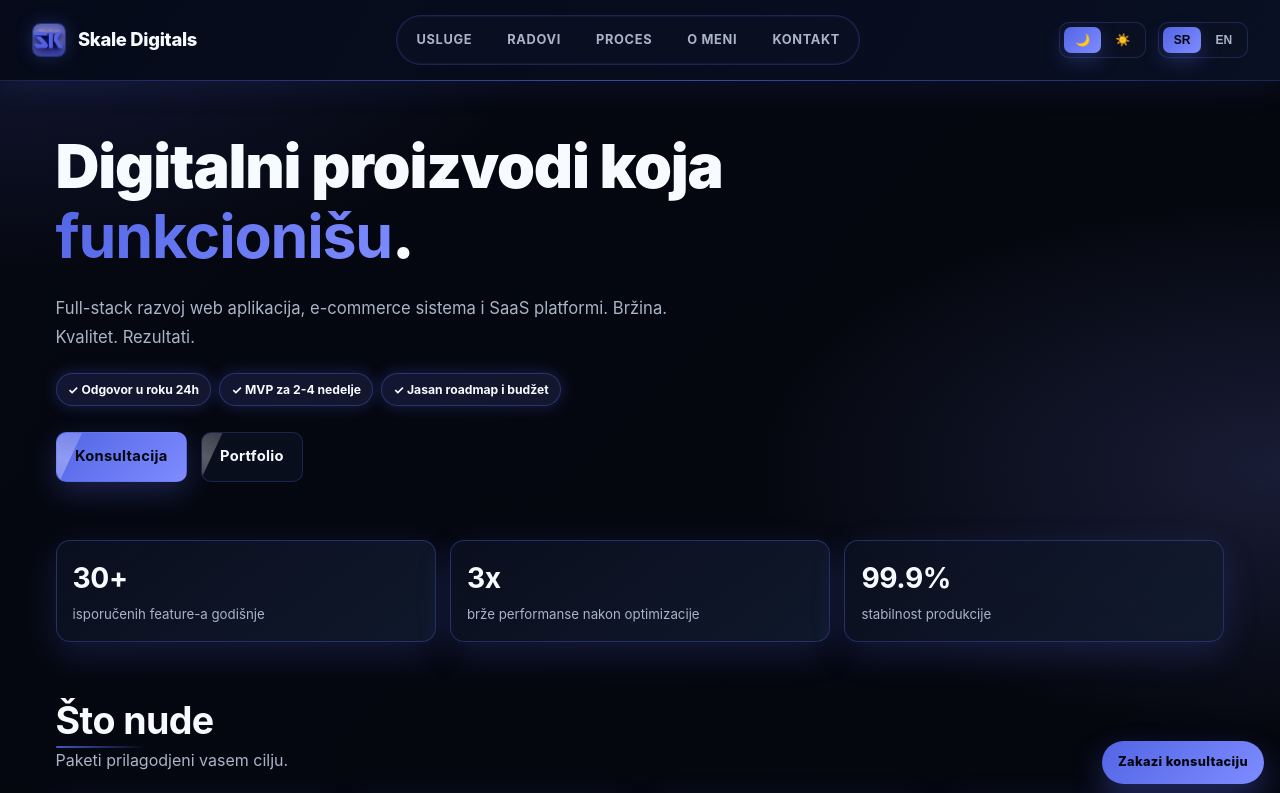
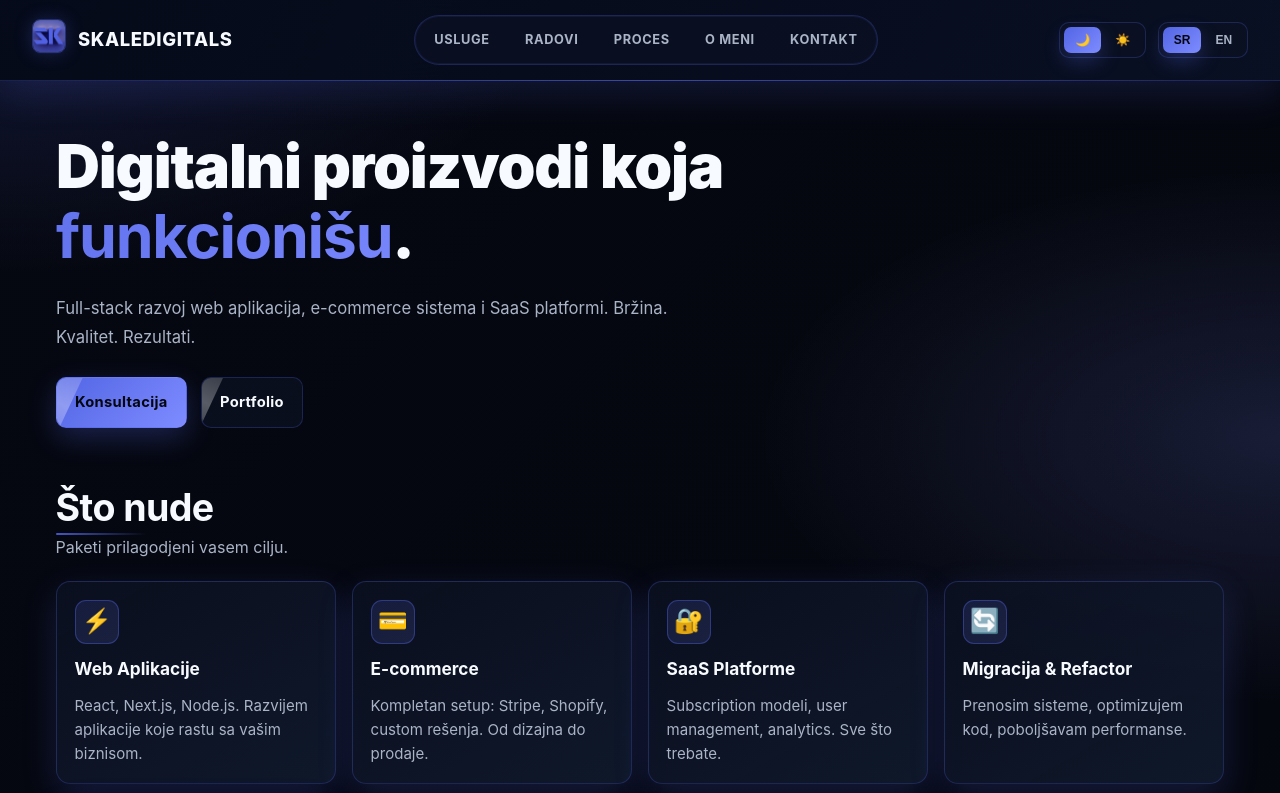
Before and after one commit to nikolaskakavac/portfolio, a React (Vite) app: page / in a window 1280 px wide. Shown: the top 793 px of the page. Built offline with nearby package versions, Linux system fonts and the light colour scheme.

Commit message:
Fix missing transitions and modernize hover motion feedback

```diff
--- a/src/App.jsx
+++ b/src/App.jsx
@@ -3,7 +3,7 @@ import './index.css'
 
 const content = {
   sr: {
-    brand: 'Skale Digitals',
+    brand: 'SKALEDIGITALS',
     nav: {
       services: 'Usluge',
       work: 'Radovi',
@@ -17,14 +17,6 @@ const content = {
         'Full-stack razvoj web aplikacija, e-commerce sistema i SaaS platformi. Bržina. Kvalitet. Rezultati.',
       ctaPrimary: 'Konsultacija',
       ctaSecondary: 'Portfolio',
-      highlights: ['Odgovor u roku 24h', 'MVP za 2-4 nedelje', 'Jasan roadmap i budžet'],
-    },
-    proof: {
-      items: [
-        { value: '30+', label: 'isporučenih feature-a godišnje' },
-        { value: '3x', label: 'brže performanse nakon optimizacije' },
-        { value: '99.9%', label: 'stabilnost produkcije' },
-      ],
     },
     services: {
       title: 'Što nude',
@@ -151,7 +143,7 @@ const content = {
     },
   },
   en: {
-    brand: 'Skale Digitals',
+    brand: 'SKALEDIGITALS',
     nav: {
       services: 'Services',
       work: 'Work',
@@ -165,14 +157,6 @@ const content = {
         'Full-stack development of web applications, e-commerce systems and SaaS platforms. Speed. Quality. Results.',
       ctaPrimary: 'Consultation',
       ctaSecondary: 'Portfolio',
-      highlights: ['Reply within 24h', 'MVP in 2-4 weeks', 'Clear roadmap and budget'],
-    },
-    proof: {
-      items: [
-        { value: '30+', label: 'features delivered per year' },
-        { value: '3x', label: 'faster performance after optimization' },
-        { value: '99.9%', label: 'production reliability' },
-      ],
     },
     services: {
       title: 'What I offer',
@@ -357,14 +341,14 @@ function App() {
               className="mobile-theme-toggle"
               onClick={() => setTheme(theme === 'dark' ? 'light' : 'dark')}
             >
-              {theme === 'dark' ? '☀️ Light' : '🌙 Dark'}
+              {theme === 'dark' ? 'Light theme' : 'Dark theme'}
             </button>
             <button
               type="button"
               className="mobile-lang-toggle"
               onClick={() => setLang(lang === 'sr' ? 'en' : 'sr')}
             >
-              {lang === 'sr' ? '🇬🇧 English' : '🇷🇸 Srpski'}
+              {lang === 'sr' ? 'English' : 'Srpski'}
             </button>
           </div>
         )}
@@ -410,11 +394,6 @@ function App() {
         <section className="hero" id="top">
           <h1 dangerouslySetInnerHTML={{ __html: t.hero.title }}></h1>
           <p>{t.hero.subtitle}</p>
-          <div className="hero-highlights">
-            {t.hero.highlights.map((highlight) => (
-              <span key={highlight} className="highlight-chip">✓ {highlight}</span>
-            ))}
-          </div>
           <div className="hero-buttons">
             <a className="btn primary" href="#contact">
               {t.hero.ctaPrimary}
@@ -423,15 +402,6 @@ function App() {
               {t.hero.ctaSecondary}
             </a>
           </div>
-        </section>
-
-        <section className="proof-strip" aria-label={lang === 'sr' ? 'Ključni rezultati' : 'Key results'}>
-          {t.proof.items.map((item) => (
-            <article key={item.label} className="proof-card reveal">
-              <strong>{item.value}</strong>
-              <span>{item.label}</span>
-            </article>
-          ))}
         </section>
 
         <section className="section" id="services">
@@ -568,10 +538,6 @@ function App() {
         </section>
       </main>
 
-      <a className="sticky-cta" href="#contact">
-        {lang === 'sr' ? 'Zakazi konsultaciju' : 'Book consultation'}
-      </a>
-
       <footer className="footer">
         <div className="footer-content">
           <span>{t.footer.line}</span>
--- a/src/index.css
+++ b/src/index.css
@@ -3,6 +3,9 @@
   font-size: 16px;
   line-height: 1.6;
   font-weight: 400;
+  --motion-fast: 180ms;
+  --motion-normal: 320ms;
+  --motion-slow: 560ms;
   font-synthesis: none;
   text-rendering: optimizeLegibility;
   -webkit-font-smoothing: antialiased;
@@ -62,7 +65,7 @@ body {
   flex-direction: column;
   position: relative;
   background-size: 180% 180%;
-  animation: gradientDrift 18s ease infinite;
+  animation: gradientDrift 20s ease infinite;
   background:
     radial-gradient(1000px 500px at 0% 0%, color-mix(in srgb, var(--accent) 17%, transparent) 0%, transparent 55%),
     radial-gradient(900px 460px at 100% 15%, color-mix(in srgb, var(--accent-2) 16%, transparent) 0%, transparent 58%),
@@ -75,6 +78,21 @@ button:focus-visible {
   outline-offset: 2px;
 }
 
+a,
+button,
+.btn,
+.nav a,
+.card,
+.work-card,
+.process-card,
+.testimonial,
+.stack,
+.contact-card {
+  transition-property: transform, box-shadow, background-color, border-color, color, opacity;
+  transition-duration: var(--motion-normal);
+  transition-timing-function: cubic-bezier(0.22, 1, 0.36, 1);
+}
+
 .page::before {
   content: "";
   position: fixed;
@@ -84,7 +102,7 @@ button:focus-visible {
     radial-gradient(circle at 18% 75%, color-mix(in srgb, var(--accent) 12%, transparent) 0%, transparent 45%),
     radial-gradient(circle at 85% 80%, color-mix(in srgb, var(--accent-2) 11%, transparent) 0%, transparent 48%);
   z-index: -1;
-  animation: orbFloat 16s ease-in-out infinite;
+  animation: orbShift 14s ease-in-out infinite;
 }
 
 .site-header {
@@ -101,6 +119,11 @@ button:focus-visible {
   border-bottom: 1px solid var(--border);
   box-shadow: 0 8px 30px color-mix(in srgb, var(--accent) 10%, transparent);
   -webkit-backdrop-filter: blur(18px);
+  transition: box-shadow var(--motion-normal) ease, border-color var(--motion-normal) ease;
+}
+
+.site-header:hover {
+  box-shadow: 0 12px 38px color-mix(in srgb, var(--accent) 18%, transparent);
 }
 
 .site-header::after {
@@ -111,6 +134,7 @@ button:focus-visible {
   bottom: -1px;
   height: 1px;
   background: linear-gradient(90deg, transparent, color-mix(in srgb, var(--accent) 60%, transparent), transparent);
+  animation: headerLinePulse 3.8s ease-in-out infinite;
 }
 
 .brand {
@@ -119,8 +143,9 @@ button:focus-visible {
   gap: 0.75rem;
   font-size: 1.15rem;
   font-weight: 800;
-  letter-spacing: -0.3px;
+  letter-spacing: 0.6px;
   color: var(--primary);
+  text-transform: uppercase;
 }
 
 .brand-logo {
@@ -130,6 +155,13 @@ button:focus-visible {
   border-radius: 8px;
   border: 1px solid color-mix(in srgb, var(--accent) 45%, transparent);
   box-shadow: 0 0 18px color-mix(in srgb, var(--accent) 26%, transparent);
+  animation: floatSoft 4.2s ease-in-out infinite;
+  transition: transform var(--motion-normal) ease, box-shadow var(--motion-normal) ease;
+}
+
+.brand:hover .brand-logo {
+  transform: scale(1.06);
+  box-shadow: 0 0 26px color-mix(in srgb, var(--accent) 38%, transparent);
 }
 
 .nav {
@@ -141,6 +173,7 @@ button:focus-visible {
   border-radius: 999px;
   background: color-mix(in srgb, var(--bg-secondary) 92%, transparent);
   box-shadow: inset 0 0 0 1px color-mix(in srgb, var(--accent) 10%, transparent);
+  animation: navFloat 5.2s ease-in-out infinite;
 }
 
 .nav a {
@@ -152,15 +185,35 @@ button:focus-visible {
   letter-spacing: 0.65px;
   padding: 0.5rem 0.85rem;
   border-radius: 999px;
-  transition: color 0.22s ease, background-color 0.22s ease, box-shadow 0.22s ease;
+  transition: color var(--motion-fast) ease, background-color var(--motion-fast) ease, box-shadow var(--motion-fast) ease, transform var(--motion-fast) ease;
+  position: relative;
+  overflow: hidden;
+}
+
+.nav a::before {
+  content: "";
+  position: absolute;
+  top: 0;
+  left: -130%;
+  width: 60%;
+  height: 100%;
+  background: linear-gradient(110deg, transparent, color-mix(in srgb, white 35%, transparent), transparent);
+  transition: left var(--motion-slow) ease;
 }
 
 .nav a:hover,
 .nav a:focus-visible {
   color: var(--primary);
   background: linear-gradient(120deg, color-mix(in srgb, var(--accent) 25%, transparent), color-mix(in srgb, var(--accent-2) 24%, transparent));
-  box-shadow: 0 0 0 1px color-mix(in srgb, var(--accent) 40%, transparent);
+  box-shadow: 0 0 0 1px color-mix(in srgb, var(--accent) 44%, transparent), 0 8px 20px color-mix(in srgb, var(--accent) 26%, transparent);
+  transform: translateY(-2px) scale(1.02);
+  text-shadow: 0 0 10px color-mix(in srgb, var(--accent) 30%, transparent);
   outline: none;
+}
+
+.nav a:hover::before,
+.nav a:focus-visible::before {
+  left: 140%;
 }
 
 .header-controls {
@@ -189,13 +242,15 @@ button:focus-visible {
   color: var(--secondary);
   background: transparent;
   cursor: pointer;
-  transition: 0.22s ease;
+  transition: transform var(--motion-fast) ease, background-color var(--motion-fast) ease, color var(--motion-fast) ease;
 }
 
 .theme-switch button:hover,
 .lang-switch button:hover {
   color: var(--primary);
   background: color-mix(in srgb, var(--accent) 14%, transparent);
+  transform: translateY(-2px) scale(1.03);
+  box-shadow: 0 8px 16px color-mix(in srgb, var(--accent) 18%, transparent);
 }
 
 .theme-switch button.active,
@@ -203,6 +258,7 @@ button:focus-visible {
   color: var(--bg-primary);
   background: linear-gradient(135deg, var(--accent), var(--accent-2));
   box-shadow: 0 8px 20px color-mix(in srgb, var(--accent) 30%, transparent);
+  animation: pulseActive 2.6s ease-in-out infinite;
 }
 
 .hamburger {
@@ -217,6 +273,12 @@ button:focus-visible {
   flex-direction: column;
   gap: 5px;
   cursor: pointer;
+  transition: transform var(--motion-fast) ease, box-shadow var(--motion-fast) ease;
+}
+
+.hamburger:hover {
+  transform: translateY(-2px) scale(1.03);
+  box-shadow: 0 12px 30px color-mix(in srgb, var(--accent) 28%, transparent);
 }
 
 .hamburger span {
@@ -241,21 +303,20 @@ button:focus-visible {
 
 .mobile-menu {
   position: fixed;
-  top: 64px;
-  left: 0.7rem;
-  right: 0.7rem;
+  top: 72px;
+  left: 1rem;
+  right: 1rem;
   z-index: 999;
   display: flex;
   flex-direction: column;
-  gap: 0.35rem;
+  gap: 0.25rem;
   border: 1px solid var(--border);
-  border-radius: 14px;
-  background:
-    linear-gradient(130deg, color-mix(in srgb, var(--bg-tertiary) 95%, transparent), color-mix(in srgb, var(--bg-secondary) 95%, transparent));
+  border-radius: 12px;
+  background: color-mix(in srgb, var(--bg-secondary) 98%, transparent);
   backdrop-filter: blur(14px);
-  box-shadow: var(--shadow-lg);
-  padding: 0.7rem;
-  animation: slideDown 0.22s ease;
+  box-shadow: var(--shadow);
+  padding: 0.5rem;
+  animation: slideDown 0.24s ease;
 }
 
 .mobile-menu a,
@@ -264,14 +325,29 @@ button:focus-visible {
   width: 100%;
   text-align: left;
   text-decoration: none;
-  border-radius: 10px;
+  border-radius: 8px;
   border: 1px solid transparent;
   background: transparent;
   color: var(--secondary);
-  padding: 0.75rem 0.8rem;
-  font-size: 0.95rem;
+  padding: 0.7rem 0.75rem;
+  font-size: 0.9rem;
   font-weight: 600;
+  transition: transform var(--motion-fast) ease, background-color var(--motion-fast) ease, border-color var(--motion-fast) ease;
 }
+
+.mobile-menu a,
+.mobile-menu .mobile-theme-toggle,
+.mobile-menu .mobile-lang-toggle {
+  animation: menuItemIn 0.28s ease both;
+}
+
+.mobile-menu > :nth-child(1) { animation-delay: 0.03s; }
+.mobile-menu > :nth-child(2) { animation-delay: 0.06s; }
+.mobile-menu > :nth-child(3) { animation-delay: 0.09s; }
+.mobile-menu > :nth-child(4) { animation-delay: 0.12s; }
+.mobile-menu > :nth-child(5) { animation-delay: 0.15s; }
+.mobile-menu > :nth-child(7) { animation-delay: 0.18s; }
+.mobile-menu > :nth-child(8) { animation-delay: 0.21s; }
 
 .mobile-menu a:hover,
 .mobile-theme-toggle:hover,
@@ -279,6 +355,8 @@ button:focus-visible {
   color: var(--primary);
   border-color: color-mix(in srgb, var(--accent) 45%, transparent);
   background: color-mix(in srgb, var(--accent) 14%, transparent);
+  transform: translateX(4px);
+  box-shadow: inset 0 0 0 1px color-mix(in srgb, var(--accent) 30%, transparent);
 }
 
 .mobile-menu-divider {
@@ -312,6 +390,7 @@ button:focus-visible {
   letter-spacing: -1.2px;
   font-weight: 900;
   color: var(--primary);
+  animation: fadeUp 0.7s ease both;
 }
 
 .hero h1 strong {
@@ -319,6 +398,8 @@ button:focus-visible {
   -webkit-background-clip: text;
   -webkit-text-fill-color: transparent;
   background-clip: text;
+  background-size: 200% 200%;
+  animation: textSheen 5s ease infinite;
 }
 
 .hero p {
@@ -326,53 +407,7 @@ button:focus-visible {
   color: var(--secondary);
   font-size: clamp(1rem, 1.3vw, 1.14rem);
   line-height: 1.75;
-}
-
-.hero-highlights {
-  display: flex;
-  flex-wrap: wrap;
-  gap: 0.5rem;
-}
-
-.highlight-chip {
-  display: inline-flex;
-  align-items: center;
-  padding: 0.35rem 0.7rem;
-  border-radius: 999px;
-  font-size: 0.76rem;
-  font-weight: 700;
-  color: var(--primary);
-  border: 1px solid color-mix(in srgb, var(--accent) 38%, transparent);
-  background: linear-gradient(130deg, color-mix(in srgb, var(--accent) 16%, transparent), color-mix(in srgb, var(--accent-2) 12%, transparent));
-  animation: pulseChip 4s ease-in-out infinite;
-}
-
-.proof-strip {
-  display: grid;
-  grid-template-columns: repeat(3, minmax(0, 1fr));
-  gap: 0.9rem;
-}
-
-.proof-card {
-  border: 1px solid color-mix(in srgb, var(--accent) 34%, transparent);
-  border-radius: 14px;
-  background: linear-gradient(145deg, color-mix(in srgb, var(--bg-secondary) 94%, transparent), color-mix(in srgb, var(--bg-tertiary) 94%, transparent));
-  box-shadow: var(--shadow);
-  padding: 0.95rem 1rem;
-  display: flex;
-  flex-direction: column;
-  gap: 0.2rem;
-}
-
-.proof-card strong {
-  font-size: clamp(1.35rem, 2.2vw, 1.95rem);
-  letter-spacing: -0.4px;
-  color: var(--primary);
-}
-
-.proof-card span {
-  font-size: 0.83rem;
-  color: var(--secondary);
+  animation: fadeUp 0.8s ease both;
 }
 
 .hero-buttons {
@@ -413,8 +448,32 @@ button:focus-visible {
   font-weight: 700;
   letter-spacing: 0.3px;
   border: 1px solid transparent;
-  transition: transform 0.2s ease, box-shadow 0.2s ease, background-color 0.2s ease;
+  transition: transform var(--motion-fast) ease, box-shadow var(--motion-fast) ease, background-color var(--motion-fast) ease, border-color var(--motion-fast) ease;
   padding: 0.78rem 1.15rem;
+  position: relative;
+  overflow: hidden;
+}
+
+.btn::before {
+  content: "";
+  position: absolute;
+  inset: -2px;
+  border-radius: inherit;
+  border: 1px solid color-mix(in srgb, var(--accent) 20%, transparent);
+  opacity: 0;
+  transition: opacity var(--motion-fast) ease;
+}
+
+.btn::after {
+  content: "";
+  position: absolute;
+  top: -140%;
+  left: -24%;
+  width: 38%;
+  height: 360%;
+  background: linear-gradient(180deg, transparent, rgba(255, 255, 255, 0.4), transparent);
+  transform: rotate(24deg);
+  transition: left var(--motion-slow) ease;
 }
 
 .btn.primary {
@@ -424,8 +483,18 @@ button:focus-visible {
 }
 
 .btn.primary:hover {
-  transform: translateY(-2px);
-  box-shadow: 0 14px 30px color-mix(in srgb, var(--accent) 34%, transparent);
+  transform: translateY(-3px) scale(1.02);
+  box-shadow: 0 16px 36px color-mix(in srgb, var(--accent) 42%, transparent), 0 0 0 1px color-mix(in srgb, var(--accent) 46%, transparent);
+}
+
+.btn:hover::before,
+.btn:focus-visible::before {
+  opacity: 1;
+}
+
+.btn:hover::after,
+.btn:focus-visible::after {
+  left: 132%;
 }
 
 .btn.ghost {
@@ -437,6 +506,8 @@ button:focus-visible {
 .btn.ghost:hover {
   background: color-mix(in srgb, var(--accent) 15%, transparent);
   border-color: color-mix(in srgb, var(--accent) 45%, transparent);
+  transform: translateY(-2px);
+  box-shadow: 0 12px 26px color-mix(in srgb, var(--accent) 20%, transparent);
 }
 
 .section {
@@ -464,6 +535,11 @@ button:focus-visible {
   height: 2px;
   border-radius: 999px;
   background: linear-gradient(90deg, color-mix(in srgb, var(--accent) 85%, transparent), transparent);
+  transition: width var(--motion-normal) ease;
+}
+
+.section:hover .section-header h2::after {
+  width: 76%;
 }
 
 .section h2,
@@ -499,8 +575,9 @@ button:focus-visible {
   border-radius: 14px;
   background: linear-gradient(150deg, color-mix(in srgb, var(--bg-secondary) 95%, transparent), color-mix(in srgb, var(--bg-tertiary) 92%, transparent));
   box-shadow: var(--shadow);
-  transition: transform 0.24s ease, border-color 0.24s ease, box-shadow 0.24s ease;
+  transition: transform var(--motion-normal) cubic-bezier(0.2, 0.8, 0.2, 1), border-color var(--motion-normal) ease, box-shadow var(--motion-normal) ease;
   will-change: transform;
+  isolation: isolate;
 }
 
 .card,
@@ -515,14 +592,71 @@ button:focus-visible {
   gap: 0.7rem;
 }
 
+.card,
+.process-card,
+.testimonial,
+.work-card {
+  position: relative;
+  overflow: hidden;
+}
+
+.card::before,
+.process-card::before,
+.testimonial::before,
+.work-card::before,
+.contact-card::before,
+.stack::before {
+  content: "";
+  position: absolute;
+  inset: 0;
+  background: linear-gradient(115deg, transparent 35%, color-mix(in srgb, var(--accent) 14%, transparent), transparent 65%);
+  transform: translateX(-120%);
+  transition: transform var(--motion-slow) ease;
+  pointer-events: none;
+}
+
+.card::after,
+.process-card::after,
+.testimonial::after,
+.work-card::after,
+.contact-card::after,
+.stack::after {
+  content: "";
+  position: absolute;
+  inset: -1px;
+  border-radius: inherit;
+  background: linear-gradient(135deg, color-mix(in srgb, var(--accent) 30%, transparent), transparent 35%, color-mix(in srgb, var(--accent-2) 28%, transparent));
+  opacity: 0;
+  z-index: -1;
+  transition: opacity var(--motion-normal) ease;
+}
+
+.card:hover::before,
+.process-card:hover::before,
+.testimonial:hover::before,
+.work-card:hover::before,
+.contact-card:hover::before,
+.stack:hover::before {
+  transform: translateX(120%);
+}
+
 .card:hover,
 .process-card:hover,
 .testimonial:hover,
 .stack:hover,
 .contact-card:hover {
-  transform: translateY(-4px);
+  transform: translateY(-6px) scale(1.01);
   border-color: color-mix(in srgb, var(--accent) 58%, transparent);
-  box-shadow: var(--shadow-lg);
+  box-shadow: var(--shadow-lg), 0 0 0 1px color-mix(in srgb, var(--accent) 32%, transparent);
+}
+
+.card:hover::after,
+.process-card:hover::after,
+.testimonial:hover::after,
+.work-card:hover::after,
+.contact-card:hover::after,
+.stack:hover::after {
+  opacity: 1;
 }
 
 .card-icon,
@@ -535,6 +669,16 @@ button:focus-visible {
   border-radius: 11px;
   border: 1px solid color-mix(in srgb, var(--accent) 40%, transparent);
   background: linear-gradient(135deg, color-mix(in srgb, var(--accent) 16%, transparent), color-mix(in srgb, var(--accent-2) 13%, transparent));
+  transition: transform var(--motion-normal) ease, box-shadow var(--motion-normal) ease, border-color var(--motion-normal) ease;
+}
+
+.card:hover .card-icon,
+.process-card:hover .process-icon,
+.work-card:hover .card-icon,
+.contact-card:hover .card-icon {
+  transform: translateY(-2px) scale(1.08) rotate(-2deg);
+  border-color: color-mix(in srgb, var(--accent) 64%, transparent);
+  box-shadow: 0 10px 22px color-mix(in srgb, var(--accent) 30%, transparent);
 }
 
 .card h3,
@@ -572,8 +716,9 @@ button:focus-visible {
 }
 
 .work-card:hover {
-  transform: translateY(-4px);
+  transform: translateY(-7px) scale(1.015);
   border-color: color-mix(in srgb, var(--accent) 56%, transparent);
+  box-shadow: var(--shadow-lg), 0 0 0 1px color-mix(in srgb, var(--accent) 38%, transparent);
 }
 
 
@@ -588,6 +733,13 @@ button:focus-visible {
   color: var(--primary);
   border: 1px solid color-mix(in srgb, var(--accent) 46%, transparent);
   background: linear-gradient(90deg, color-mix(in srgb, var(--accent) 18%, transparent), color-mix(in srgb, var(--accent-2) 16%, transparent));
+  animation: pulseTag 3.2s ease-in-out infinite;
+  transition: transform var(--motion-fast) ease, box-shadow var(--motion-fast) ease;
+}
+
+.work-card:hover .work-tag {
+  transform: translateY(-1px);
+  box-shadow: 0 8px 16px color-mix(in srgb, var(--accent) 26%, transparent);
 }
 
 .work-meta {
@@ -689,6 +841,8 @@ button:focus-visible {
     radial-gradient(circle at 0% 0%, color-mix(in srgb, var(--accent) 24%, transparent), transparent 42%),
     linear-gradient(140deg, color-mix(in srgb, var(--bg-secondary) 95%, transparent), color-mix(in srgb, var(--bg-tertiary) 94%, transparent));
   box-shadow: var(--shadow-lg);
+  background-size: 180% 180%;
+  animation: ctaGlow 8s ease infinite;
 }
 
 .cta-banner-content h2 {
@@ -706,27 +860,6 @@ button:focus-visible {
   gap: 0.65rem;
 }
 
-.sticky-cta {
-  position: fixed;
-  right: 1rem;
-  bottom: 1rem;
-  z-index: 950;
-  text-decoration: none;
-  color: var(--bg-primary);
-  background: linear-gradient(135deg, var(--accent), var(--accent-2));
-  border-radius: 999px;
-  padding: 0.72rem 1rem;
-  font-size: 0.8rem;
-  font-weight: 800;
-  letter-spacing: 0.35px;
-  box-shadow: 0 14px 30px color-mix(in srgb, var(--accent) 36%, transparent);
-  transition: transform 0.2s ease, box-shadow 0.2s ease;
-}
-
-.sticky-cta:hover {
-  transform: translateY(-2px);
-  box-shadow: 0 18px 34px color-mix(in srgb, var(--accent) 44%, transparent);
-}
 
 .contact-meta {
   margin-top: 0.8rem;
@@ -777,25 +910,43 @@ button:focus-visible {
   text-decoration: none;
   color: var(--accent);
   font-weight: 700;
+  position: relative;
+  transition: color var(--motion-fast) ease, transform var(--motion-fast) ease;
+}
+
+.social-link::after {
+  content: "";
+  position: absolute;
+  left: 0;
+  bottom: -2px;
+  width: 0;
+  height: 2px;
+  background: linear-gradient(90deg, var(--accent), var(--accent-2));
+  transition: width var(--motion-normal) ease;
 }
 
 .social-link:hover {
   opacity: 0.85;
+  transform: translateX(4px);
+}
+
+.social-link:hover::after {
+  width: 100%;
 }
 
 .reveal {
-  animation: fadeUp 0.45s ease both;
+  animation: fadeUp 0.6s ease both;
   animation-delay: var(--delay, 0s);
 }
 
 @keyframes fadeUp {
   from {
     opacity: 0;
-    transform: translateY(14px);
+    transform: translateY(16px) scale(0.985);
   }
   to {
     opacity: 1;
-    transform: translateY(0);
+    transform: translateY(0) scale(1);
   }
 }
 
@@ -811,23 +962,100 @@ button:focus-visible {
   }
 }
 
-@keyframes orbFloat {
+@keyframes orbShift {
   0%,
   100% {
-    transform: translateY(0px) scale(1);
+    transform: translateY(0) scale(1);
+    opacity: 1;
   }
   50% {
     transform: translateY(-10px) scale(1.02);
+    opacity: 0.92;
   }
 }
 
-@keyframes pulseChip {
+@keyframes headerLinePulse {
+  0%,
+  100% {
+    opacity: 0.5;
+  }
+  50% {
+    opacity: 1;
+  }
+}
+
+@keyframes navFloat {
+  0%,
+  100% {
+    transform: translateY(0px);
+  }
+  50% {
+    transform: translateY(-1px);
+  }
+}
+
+@keyframes floatSoft {
+  0%,
+  100% {
+    transform: translateY(0px);
+  }
+  50% {
+    transform: translateY(-4px);
+  }
+}
+
+@keyframes textSheen {
+  0% {
+    background-position: 0% 50%;
+  }
+  50% {
+    background-position: 100% 50%;
+  }
+  100% {
+    background-position: 0% 50%;
+  }
+}
+
+@keyframes menuItemIn {
+  from {
+    opacity: 0;
+    transform: translateY(6px);
+  }
+  to {
+    opacity: 1;
+    transform: translateY(0);
+  }
+}
+
+@keyframes pulseTag {
   0%,
   100% {
     box-shadow: 0 0 0 rgba(83, 101, 229, 0);
   }
   50% {
-    box-shadow: 0 0 16px color-mix(in srgb, var(--accent) 28%, transparent);
+    box-shadow: 0 0 14px color-mix(in srgb, var(--accent) 30%, transparent);
+  }
+}
+
+@keyframes pulseActive {
+  0%,
+  100% {
+    box-shadow: 0 8px 20px color-mix(in srgb, var(--accent) 30%, transparent);
+  }
+  50% {
+    box-shadow: 0 10px 26px color-mix(in srgb, var(--accent) 44%, transparent);
+  }
+}
+
+@keyframes ctaGlow {
+  0% {
+    background-position: 0% 50%;
+  }
+  50% {
+    background-position: 100% 50%;
+  }
+  100% {
+    background-position: 0% 50%;
   }
 }
 
@@ -873,28 +1101,12 @@ button:focus-visible {
     flex-direction: column;
   }
 
-  .hero-highlights {
-    width: 100%;
-  }
-
   .btn {
     width: 100%;
   }
 
-  .proof-strip {
-    grid-template-columns: 1fr;
-    gap: 0.65rem;
-  }
-
   .cta-banner-actions {
     flex-direction: column;
-  }
-
-  .sticky-cta {
-    left: 1rem;
-    right: 1rem;
-    text-align: center;
-    bottom: 0.8rem;
   }
 
   .grid,
@@ -924,7 +1136,7 @@ button:focus-visible {
   }
 
   .main {
-    padding: 1.6rem 0.82rem 5.4rem;
+    padding: 1.6rem 0.82rem 2rem;
   }
 
   .section {
@@ -956,10 +1168,16 @@ button:focus-visible {
     scroll-behavior: auto;
   }
 
-  *,
-  *::before,
-  *::after {
-    animation: none !important;
-    transition: none !important;
+  .page,
+  .page::before,
+  .site-header::after,
+  .nav,
+  .brand-logo,
+  .theme-switch button.active,
+  .work-tag,
+  .cta-banner-content,
+  .reveal {
+    animation-duration: 0.01ms !important;
+    animation-iteration-count: 1 !important;
   }
 }
```
Also changed, not shown: 1 other file (tests, documents, lock files or other folders).
